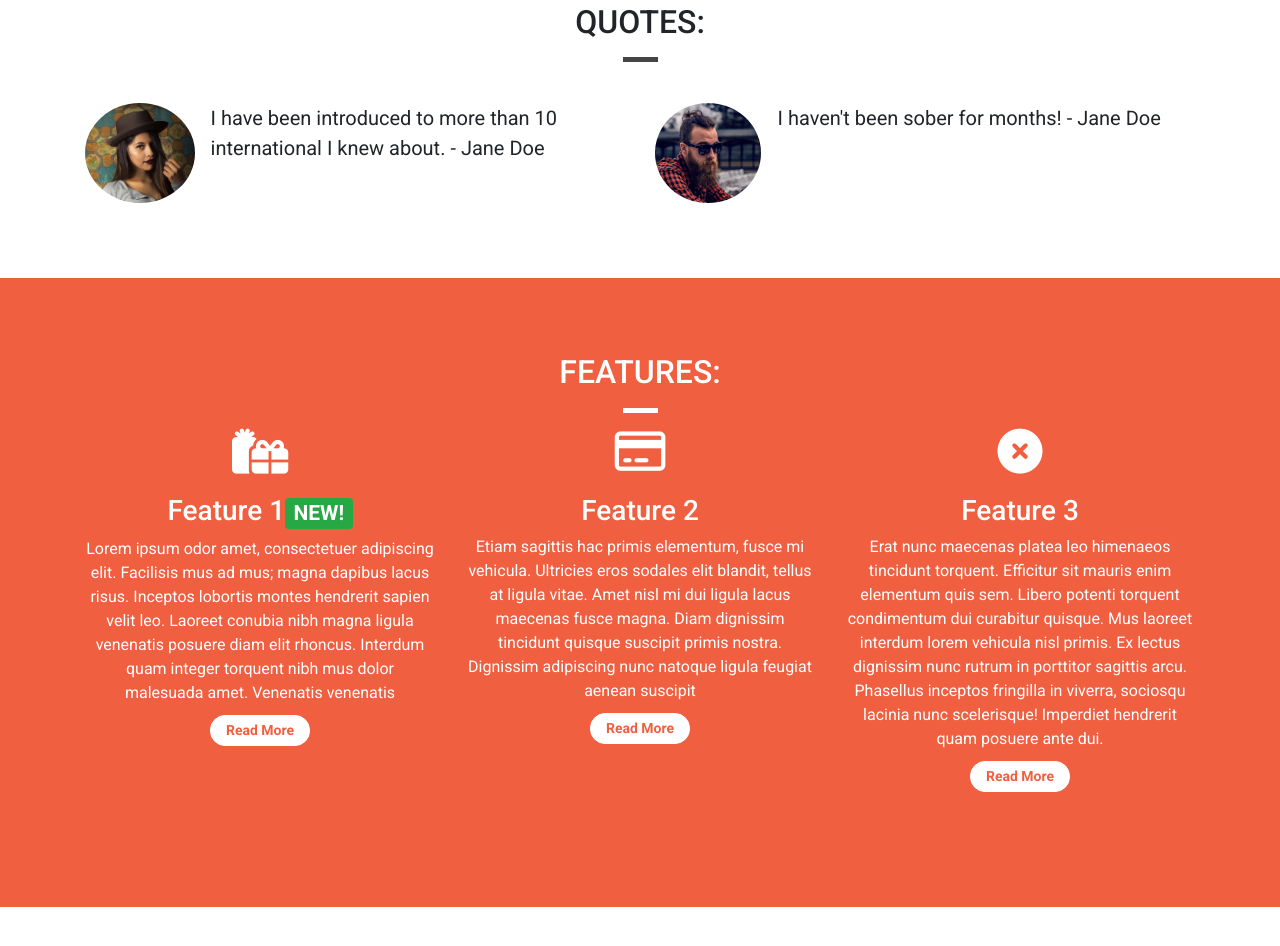
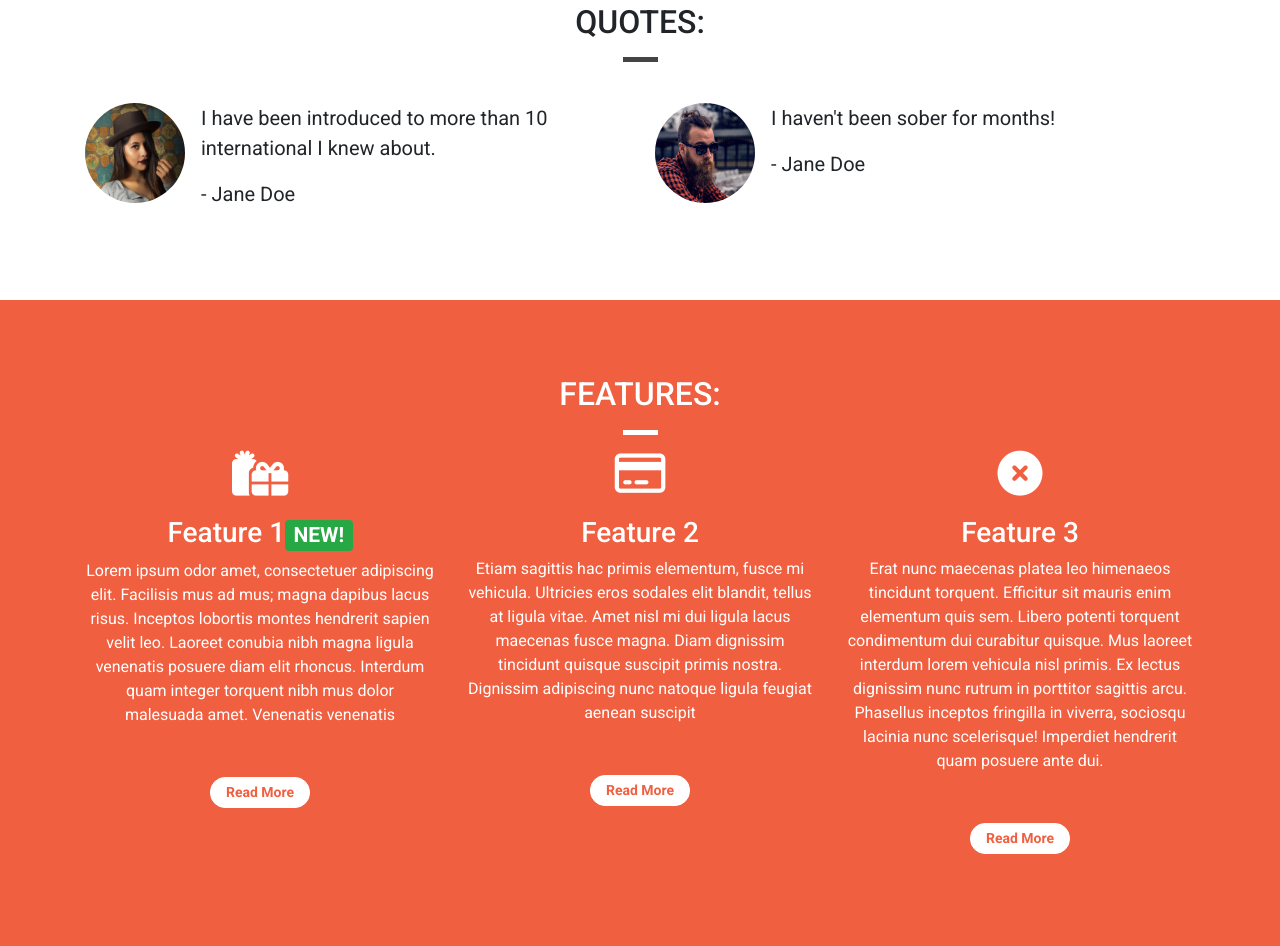
Before and after one commit to Cutbert1/Bootstrap, a plain HTML site: page index.html in a window 1280 px wide. Shown: the part 872-1818 px from the top of the page. Before the commit the page ends 1779 px from the top, so only its background shows below. Drawn offline with nearby package versions, Linux system fonts and the light colour scheme.

Commit message:
W3C validation of HTML and CSS

```diff
--- a/index.html
+++ b/index.html
@@ -68,14 +68,14 @@
                 <section class="callout jumbotron text-center">
                     <h1 class="jumbotron-header"> The finest whiskey delivered to your doorstep.</h1>
                     <hr class="block-divider block-divider--orange">
-                    <p1 class="lead">Sign up today to start receiving world's best whiskey every month.
+                    <p class="lead">Sign up today to start receiving world's best whiskey every month.
                         <s class="d-none d-sm-inline">£19.99</s>
                         <span class="d-inline d-sm-none"><br></span>
-                        <strong><mark>First one is free!</mark></strong></p1>
+                        <strong><mark>First one is free!</mark></strong></p>
                     <br>
                     <br>
-                    <buton class="btn btn-lg btn--cta btn--red" data-toggle="modal" data-target="#signUpModal">Sign Up!
-                    </buton>
+                    <button class="btn btn-lg btn--cta btn--red" data-toggle="modal" data-target="#signUpModal">Sign Up!
+                    </button>
                     <p class="text-muted"><small>You must be over 18 to sign up to our servive. Please drink
                             responsibly.</small></p>
                 </section>
@@ -97,12 +97,12 @@
                     <div class="col-12 col-md-6">
                         <div class="media">
                             <div class="d-none d-sm-block">
-                                <img src="images/girl-image.png" class="rounded-circle mr-3" height="100">
+                                <img src="images/girl-image.png" class="rounded-circle mr-3" height="100" width="100" alt="girl quoter" >
                             </div>
                             <div class="media-body">
                                 <blockquote class="blockquote">
-                                    <p1>I have been introduced to more than 10 international I knew about.</p1>
-                                    <p1>- Jane Doe</p1>
+                                    <p>I have been introduced to more than 10 international I knew about.</p>
+                                    <p>- Jane Doe</p>
                                 </blockquote>
                             </div>
                         </div>
@@ -110,12 +110,12 @@
                     <div class="col-12 col-md-6">
                         <div class="media">
                             <div class="d-none d-sm-block">
-                                <img src="images/guy-image.png" class="rounded-circle mr-3" height="100">
+                                <img src="images/guy-image.png" class="rounded-circle mr-3" height="100" width="100" alt="guy quoter">
                             </div>
                             <div class="media-body">
                                 <blockquote class="blockquote">
-                                    <p1>I haven't been sober for months!</p1>
-                                    <p1>- Jane Doe</p1>
+                                    <p>I haven't been sober for months!</p>
+                                    <p>- Jane Doe</p>
                                 </blockquote>
                             </div>
                         </div>
@@ -140,37 +140,37 @@
                         <div class="feature">
                             <h3><i class="fa-solid fa-gifts d-none d-sm-block"></i> Feature 1<span
                                     class="badge badge-success">NEW!</span></h3>
-                            <p1>Lorem ipsum odor amet, consectetuer adipiscing elit. Facilisis mus ad mus; magna dapibus
+                            <p>Lorem ipsum odor amet, consectetuer adipiscing elit. Facilisis mus ad mus; magna dapibus
                                 lacus risus.
                                 Inceptos lobortis montes hendrerit sapien velit leo. Laoreet conubia nibh magna ligula
                                 venenatis posuere
                                 diam elit rhoncus. Interdum quam integer torquent nibh mus dolor malesuada amet.
                                 Venenatis
                                 venenatis
-                            </p1>
+                            </p>
                             <br>
-                            <p1><a class="btn btn-sm btn-light" href="">Read More</a></p1>
+                            <p><a class="btn btn-sm btn-light" href="">Read More</a></p>
                         </div>
                     </div>
                     <div class="col-12 col-md-6 col-lg-4">
                         <div class="feature">
                             <h3><i class="fa-regular fa-credit-card d-none d-sm-block"></i> Feature 2</h3>
-                            <p1>Etiam sagittis hac primis elementum, fusce mi vehicula. Ultricies eros sodales elit
+                            <p>Etiam sagittis hac primis elementum, fusce mi vehicula. Ultricies eros sodales elit
                                 blandit,
                                 tellus
                                 at ligula vitae. Amet nisl mi dui ligula lacus maecenas fusce magna. Diam dignissim
                                 tincidunt
                                 quisque suscipit primis nostra. Dignissim adipiscing nunc natoque ligula feugiat aenean
                                 suscipit
-                            </p1>
+                            </p>
                             <br>
-                            <p1><a class="btn btn-sm btn-light" href="">Read More</a></p1>
+                            <p><a class="btn btn-sm btn-light" href="">Read More</a></p>
                         </div>
                     </div>
                     <div class="col-12 d-md-none d-lg-block col-lg-4">
                         <div class="feature">
                             <h3><i class="fa-solid fa-circle-xmark d-none d-sm-block"></i> Feature 3</h3>
-                            <p1>Erat nunc maecenas platea leo himenaeos tincidunt torquent. Efficitur sit mauris enim
+                            <p>Erat nunc maecenas platea leo himenaeos tincidunt torquent. Efficitur sit mauris enim
                                 elementum quis
                                 sem. Libero potenti torquent condimentum dui curabitur quisque. Mus laoreet interdum
                                 lorem vehicula
@@ -178,9 +178,9 @@
                                 inceptos
                                 fringilla in viverra, sociosqu lacinia nunc scelerisque! Imperdiet hendrerit quam
                                 posuere ante dui.
-                            </p1>
+                            </p>
                             <br>
-                            <p1><a class="btn btn-sm btn-light" href="">Read More</a></p1>
+                            <p><a class="btn btn-sm btn-light" href="">Read More</a></p>
                         </div>
                     </div>
                 </div>
@@ -230,7 +230,5 @@
     <script src="https://cdn.jsdelivr.net/npm/bootstrap@4.6.2/dist/js/bootstrap.bundle.min.js"
         integrity="sha384-Fy6S3B9q64WdZWQUiU+q4/2Lc9npb8tCaSX9FK7E8HnRr0Jz8D6OP9dO5Vg3Q9ct" crossorigin="anonymous">
     </script>
-
 </body>
-
 </html>
```
